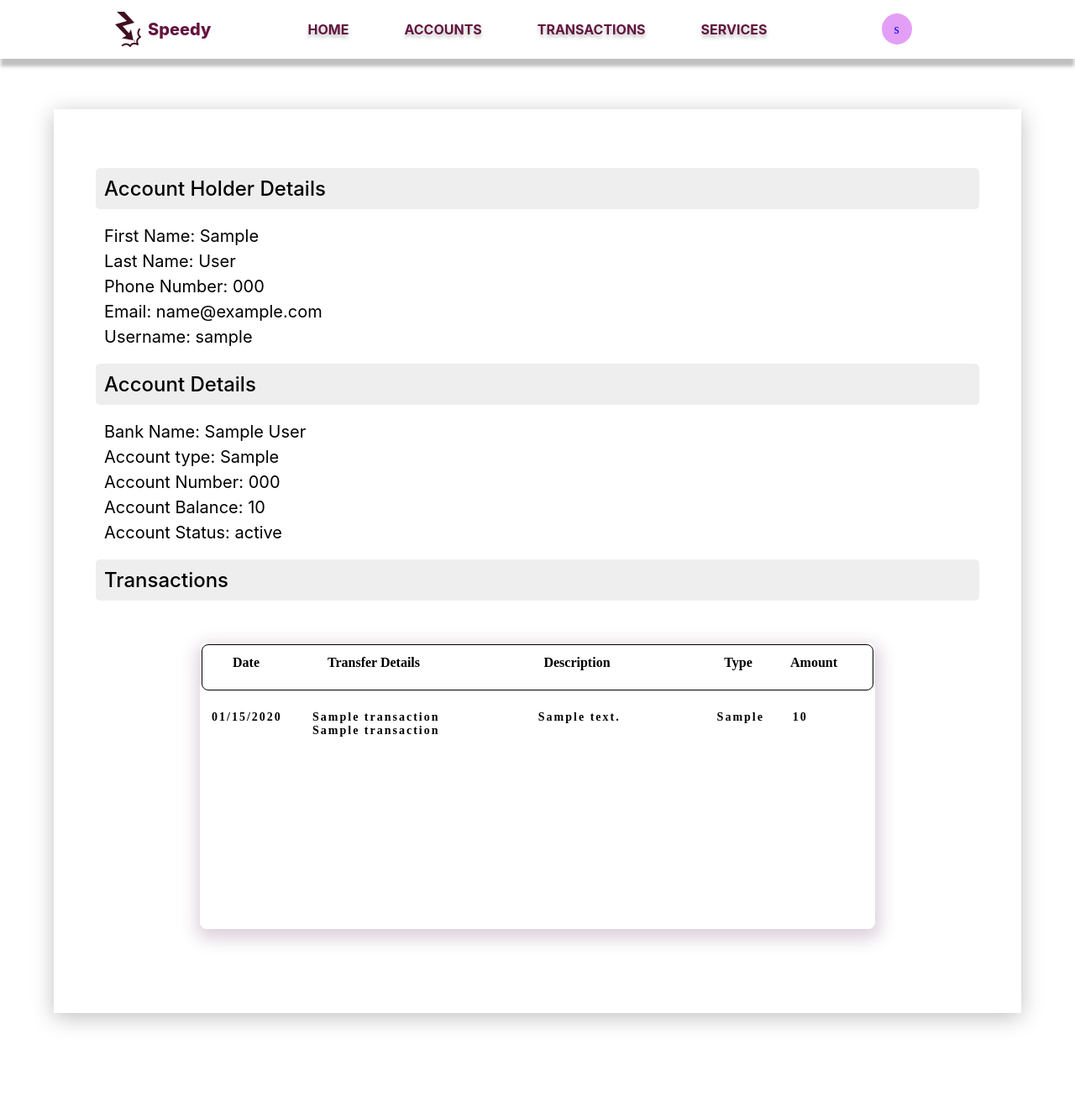
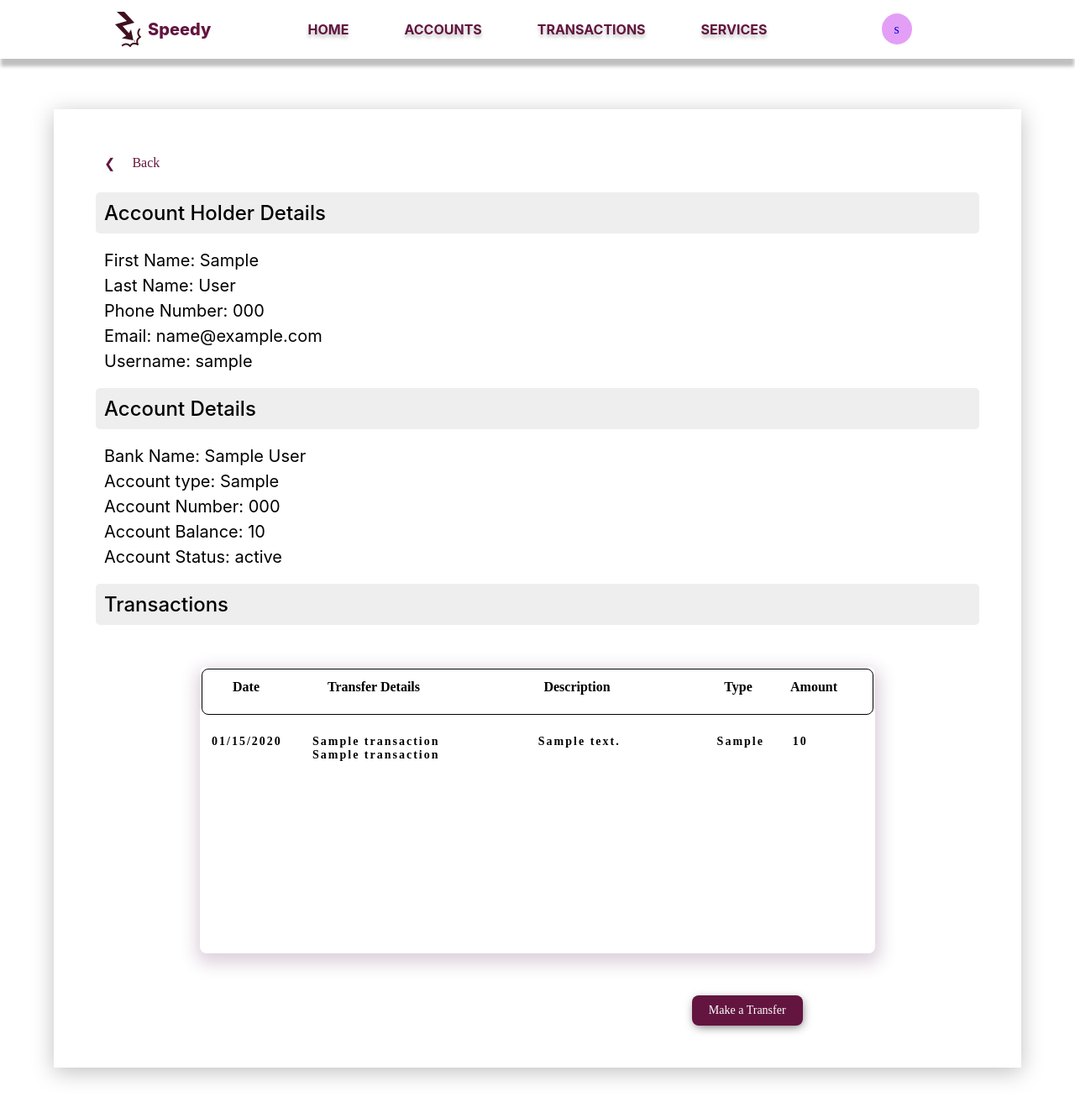
Before and after one commit to Cheerio-ban/Speedy, a Flask app: template app/templates/account.html in a window 1280 px wide. Shown: the whole page at 84% size. Before the commit the page ends 1222 px from the top, so only its background shows below. Run offline with Flask 3, Linux system fonts and the light colour scheme; tables that the repository leaves empty hold one stand-in row (values such as "Sample post"); the template is opened without the code that fills it: values that come from a table or form of the project are taken from there, most other values are stand-ins (such as "Sample title", 1, 10 or a date in 2020); some web fonts are replaced.

Commit message:
Including the transfer and back button to the accounts page

```diff
--- a/app/static/js/script2.js
+++ b/app/static/js/script2.js
@@ -36,9 +36,11 @@ if (acc_button !== null && cus_button !== null && cus_info !== null && acc_info
     })
 }
 
-logout.addEventListener('click', () => {
-    pop_up.style.display = 'flex';
-})
+if (logout !== null){
+    logout.addEventListener('click', () => {
+        pop_up.style.display = 'flex';
+    })
+}
 
 if (cancel_pop !== null){
     cancel_pop.addEventListener('click', () => {
--- a/app/static/styles/account.css
+++ b/app/static/styles/account.css
@@ -1,5 +1,6 @@
 .account-page {
   margin: 60px auto;
+  min-width: 1000px;
   max-width: 90%;
   padding: 50px;
   background: #fff;
@@ -110,3 +111,57 @@ td{
   padding: 20px 10px;
   text-align: center;
 }
+
+#transfer{
+  min-width: 800px;
+  max-width: 80%;
+  display: flex;
+  justify-content: right;
+}
+
+#transfer a{
+  text-decoration: none;
+    padding: 10px 20px;
+    font-size: 14px;
+    background: #63153F;
+    color: #fff;
+    border-radius: 8px;
+    box-shadow: 1px 3px 12px -2px rgba(0,0,0,0.58);
+
+}
+
+#transfer a:hover{
+  background-color: rgba(90, 53, 99, 0.25);
+}
+
+#transfer a:active{
+  color: white;
+}
+
+#transfer a:visited{
+  color: white;
+}
+
+#back{
+  display: flex;
+  justify-content: left;
+  padding: 5px 10px;
+  max-width: 120px;
+  min-width: 90px;
+  border-radius: 8px;
+  cursor: pointer;
+  color: rgb(99,21,63);
+  text-decoration: none;
+}
+
+#back span{
+  margin-right: 20px;
+}
+
+#back:hover{
+  box-shadow: 1px 3px 12px -2px rgba(0,0,0,0.58);
+}
+
+#back:visited, #back:active{
+  color: rgb(99,21,63);
+}
--- a/app/templates/account.html
+++ b/app/templates/account.html
@@ -4,6 +4,7 @@
 {% block content %}
 <link rel="stylesheet" href="{{ url_for('static', filename='styles/account.css') }}">
 <div class="account-page">
+  <a id="back"> <span>&#x276E;</span>Back</a>
   <div class="account-holder">
     <article class="account-title">Account Holder Details</article>
     <p>First Name: {{ customer.first_name }}</p>
@@ -40,5 +41,9 @@
       </tbody>
     </table>
   </div>
+  <div id="transfer">
+    <a href="{{url_for('transfer', username=customer.username, id=id)}}">Make a Transfer</a>
+  </div>
 </div>
+<script src="{{ url_for('static', filename='js/script2.js') }}"></script>
 {% endblock %}
--- a/app/templates/manage_account.html
+++ b/app/templates/manage_account.html
@@ -71,6 +71,9 @@
             <div id="info_acc">
                 <p>{{form3.acc_num.label}}</p>
                 <p>{{form3.acc_num(class="input", size=70)}}</p>
+                {% for error in form3.acc_num.errors %}
+                <p class="errors">{{error}}</p>
+                {% endfor %}
             </div>
             <div id="reason">
                 <p>{{form3.reason.label}}</p>
```
Also changed, not shown: app/forms.py (+6 -3 lines), app/routes.py (+12 -2 lines), app/static/styles/user_profile.css (+18 -0 lines), app/templates/manage_user_account.html (+3 -4 lines).
